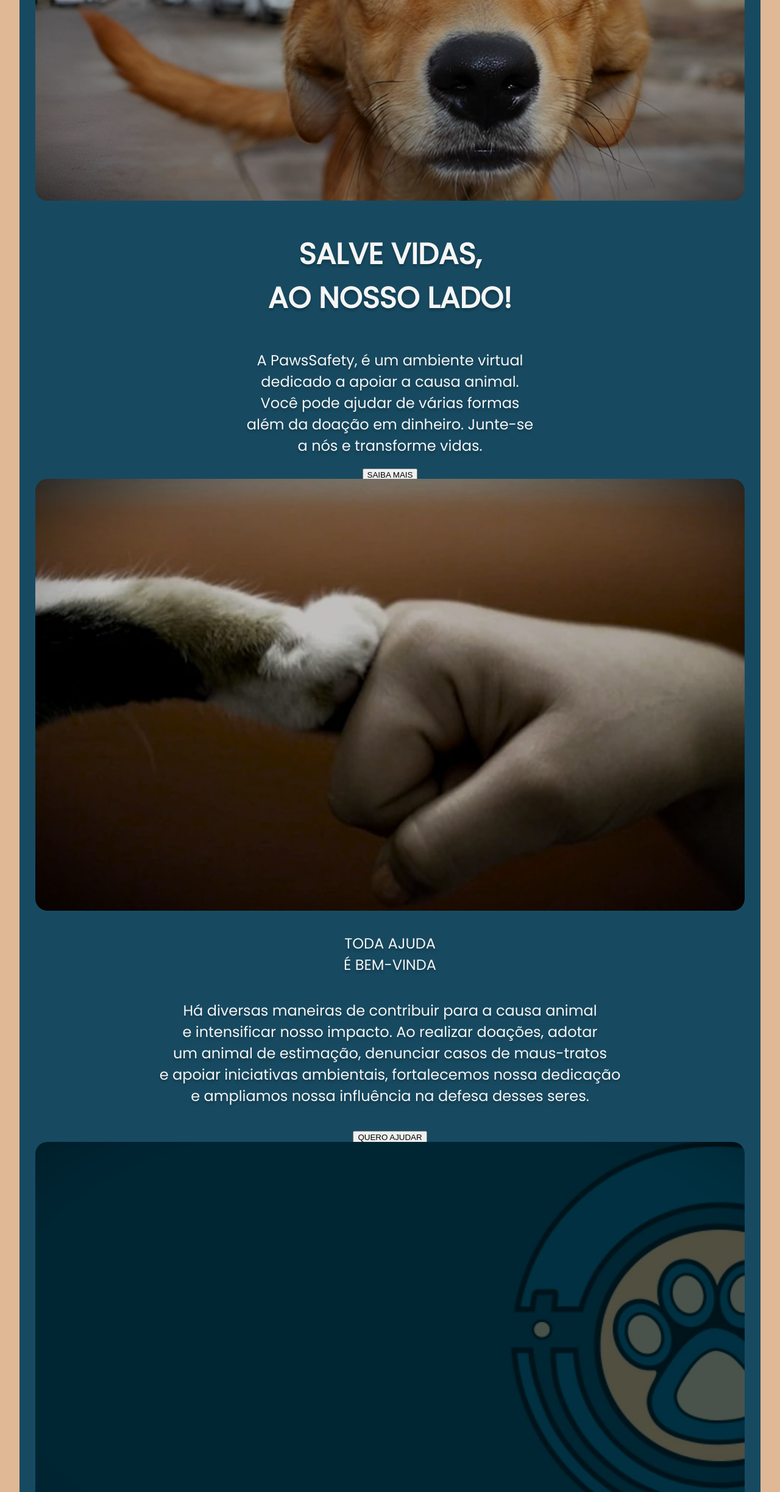
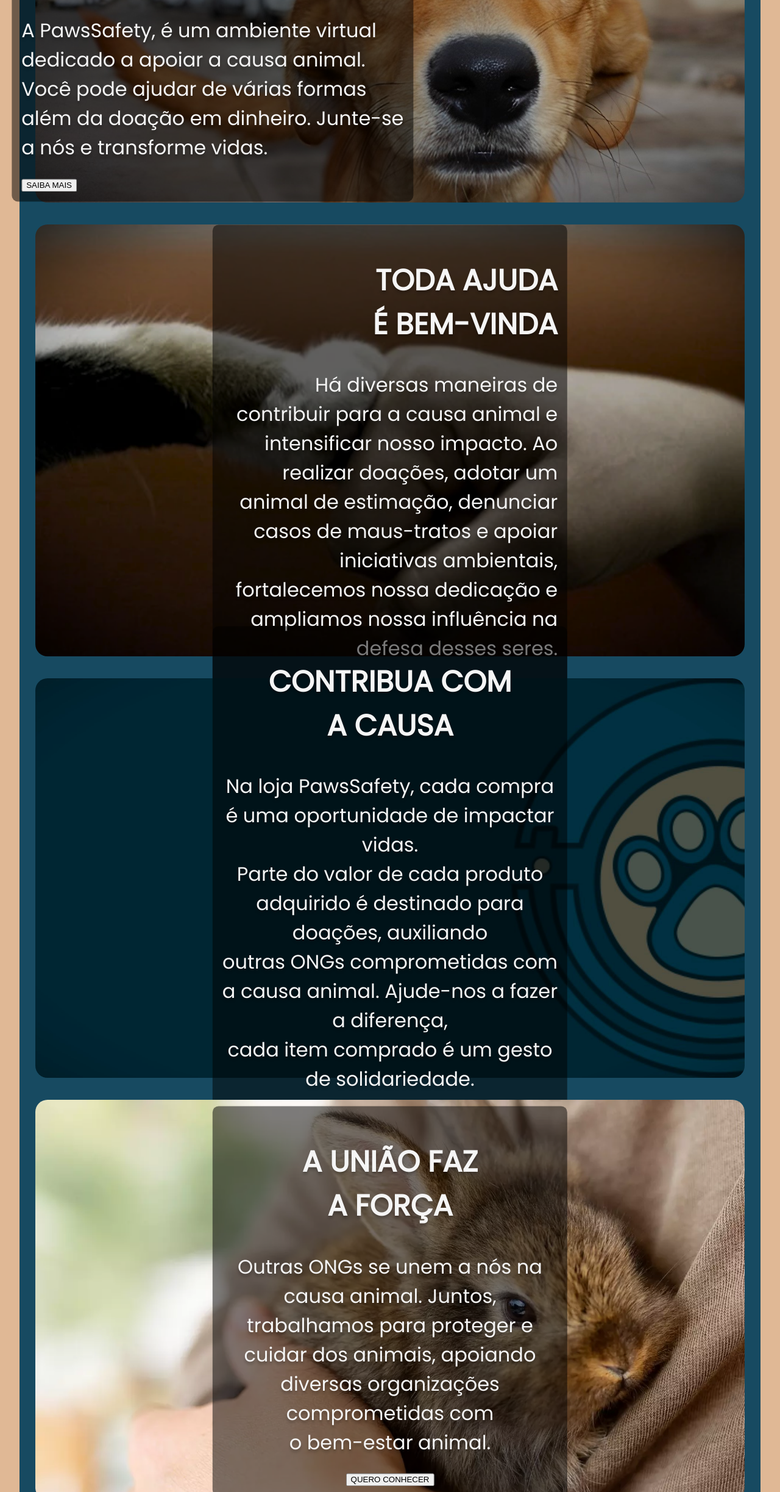
Before and after one commit to henriqueflorentino/paws_safety2, a plain HTML site: page site/home.html in a window 1280 px wide. Shown: the part 354-2800 px from the top of the page at 61% size. Drawn offline with Linux system fonts and the light colour scheme.

Commit message:
Versão 1.0 home/login

```diff
--- a/site/home.html
+++ b/site/home.html
@@ -1,9 +1,8 @@
-
 <!DOCTYPE html>
 <html lang="pt-BR">
     <head>
         <meta charset="UTF-8">
-        <meta name="viewpoint" content="width=device=width, inicial-scale-1,0">
+        <meta name="viewpoint" content="width=device-width, inicial-scale-1,0">
         <title>PawsSafety</title>
         <link rel="stylesheet" href="/site/style.css">
         <link rel="shortcut icon" href="/img/logo_final_colorido.svg" type="image/x-icon">
@@ -12,7 +11,6 @@
         <link href="https://fonts.googleapis.com/css2?family=Poppins&display=swap" rel="stylesheet">
     </head>
 
-        <!-- Aqui está o corpo da página -->
     <body>
         <!-- Aqui está a barra de navegação da página -->
         <section class="menu">
@@ -23,34 +21,42 @@
             <a href="ongs.html" class="corrige">ONGs</a>
             <a href="loja.html" class="corrige">Loja</a>
             <a href="contato.html" class="corrige">Contato</a>
+            <a href="/login/login.html">
                 <img src="/img/user.svg" class="icone-user">
+            </a>
+
         </section>
 
         <!-- Aqui está o corpo do site -->
         <section class="corpoh">
-            <section>
+            <div class="section-wrapper">
                 <img src="/img/caramelo.jpg" class="saiba1">
+                <div class="text-container1">
                     <h1>SALVE VIDAS,<br>AO NOSSO LADO!</h1>
                     <h2>A PawsSafety, é um ambiente virtual <br>dedicado a apoiar a causa animal.<br>Você pode ajudar de várias formas<br>além da doação em dinheiro. Junte-se<br> a nós e transforme vidas.</h2>
                     <a href="sobre.html">
                         <button class="saibamais">SAIBA MAIS</button>
                     </a>
-            </section>
-            <section>
+                </div>
+            </div>
+            <div class="section-wrapper">
                 <img src="/img/patasuniao.png" class="saiba2">
-                <h4>TODA AJUDA<br>É BEM-VINDA</h4>
-                <h5>Há diversas maneiras de contribuir para a causa animal<br>
-                    e intensificar nosso impacto. Ao realizar doações, adotar<br>
-                    um animal de estimação, denunciar casos de maus-tratos<br>
-                    e apoiar iniciativas ambientais, fortalecemos nossa dedicação<br>
+                <div class="text-container2">
+                    <h1>TODA AJUDA<br>É BEM-VINDA</h1>
+                    <h2>Há diversas maneiras de contribuir para a causa animal
+                        e intensificar nosso impacto. Ao realizar doações, adotar
+                        um animal de estimação, denunciar casos de maus-tratos
+                        e apoiar iniciativas ambientais, fortalecemos nossa dedicação
                         e ampliamos nossa influência na defesa desses seres.
-                </h5>
+                    </h2>
                     <a href="adocao.html">
                         <button class="queroajudar">QUERO AJUDAR</button>
                     </a>
-            </section>
-            <section>
+                </div>
+            </div>
+            <div class="section-wrapper">
                 <img src="/img/fundohome.jpg" class="saiba2">
+                <div class="text-container3">
                     <h1>CONTRIBUA COM<br>A CAUSA</h1>
                     <h2>Na loja PawsSafety, cada compra é uma oportunidade de impactar vidas.<br>
                         Parte do valor de cada produto adquirido é destinado para doações, auxiliando<br>
@@ -59,21 +65,25 @@
                     <a href="loja.html">
                         <button class="querocomprar">QUERO COMPRAR</button>
                     </a>
-            </section>
-            <section>
-                <img src="/img/uniao.jpg" class="saiba2">
-                <h6>A UNIÃO FAZ<br>A FORÇA</h6>
-                <h5>Outras ONGs se unem a nós na causa animal. Juntos,<br>
+                </div>
+            </div>
+            <div class="section-wrapper">
+                <img src="/img/coelho.png" class="saiba2">
+                <div class="text-container4">
+                    <h1>A UNIÃO FAZ<br>A FORÇA</h1>
+                    <h2>Outras ONGs se unem a nós na causa animal. Juntos,<br>
                         trabalhamos para proteger e cuidar dos animais, apoiando<br>
                         diversas organizações comprometidas com<br>
                         o bem-estar animal.<br>
-                </h5>
+                    </h2>
                     <a href="ongs.html">
-                    <button class="queroconhecer">QUERO CONHEÇER</button>
+                        <button class="queroconhecer">QUERO CONHECER</button>
                     </a>
-            </section>
-            <section>
-                <img src="/img/contatosapo.jpg" class="saiba3">
+                </div>
+            </div>
+            <div class="section-wrapper">
+                <img src="/img/hamster.jpg" class="saiba3">
+                <div class="text-container5">
                     <h1>QUEREMOS<br>CONHECER VOCÊ!</h1>
                     <h2>Conecte-se conosco pelo LinkedIn<br>
                         para descobrir mais sobre nossa equipe<br>
@@ -83,14 +93,13 @@
                     <a href="contato.html">
                         <button class="entrecontato">ENTRE EM CONTATO</button>
                     </a>
-            </section>
+                </div>
+            </div>
         </section>
 
         <section class="rodape">
             <!-- Aqui está o rodapé -->
-
             <p>© Todos os direitos reservados a PawsSafety</p>
-
         </section>
 
         <!-- Adicione o script JavaScript no final do corpo HTML -->
--- a/site/style.css
+++ b/site/style.css
@@ -58,7 +58,7 @@
     font-weight: 400;
 }
 
-/*DESING HOME*/
+/*DESIGN HOME*/
 .corpo, .corpoh, .corpocont, .corposobre {
     background-color: var(--cor-menu);
     width: 95% ;
@@ -68,6 +68,99 @@
     border-radius: 20px;
     text-align: center;
     min-height: 100vh;
+}
+
+.section-wrapper {
+    position: relative;
+    margin-bottom: 2rem; /* Adiciona espaço entre as imagens */
+}
+
+
+
+
+/* CONTANEIRS DE TEXTO */
+.text-container1 {
+    position: absolute;
+    top: 50%;
+    left: 25%;
+    transform: translate(-50%, -50%);
+    color: var(--cor-textomenu);
+    text-shadow: 0px 4px 4px rgba(0, 0, 0, 0.25);
+    text-align: left;
+    background: rgba(0, 0, 0, 0.5);
+    padding: 1rem;
+    border-radius: 10px;
+
+}
+.text-container2 {
+    position: absolute;
+    top: 55%;
+    left: 50%;
+    transform: translate(-50%, -50%);
+    color: var(--cor-textomenu);
+    text-shadow: 0px 4px 4px rgba(0, 0, 0, 0.25);
+    text-align: right;
+    background: rgba(0, 0, 0, 0.5);
+    padding: 1rem;
+    border-radius: 10px;
+
+}
+.text-container3 {
+    position: absolute;
+    top: 50%;
+    left: 50%;
+    transform: translate(-50%, -50%);
+    color: var(--cor-textomenu);
+    text-shadow: 0px 4px 4px rgba(0, 0, 0, 0.25);
+    text-align: center;
+    background: rgba(0, 0, 0, 0.5);
+    padding: 1rem;
+    border-radius: 10px;
+
+}
+.text-container4 {
+    position: absolute;
+    top: 50%;
+    left: 50%;
+    transform: translate(-50%, -50%);
+    color: var(--cor-textomenu);
+    text-shadow: 0px 4px 4px rgba(0, 0, 0, 0.25);
+    text-align: center;
+    background: rgba(0, 0, 0, 0.5);
+    padding: 1rem;
+    border-radius: 10px;
+
+}
+.text-container5 {
+    position: absolute;
+    top: 50%;
+    left: 50%;
+    transform: translate(-50%, -50%);
+    color: var(--cor-textomenu);
+    text-shadow: 0px 4px 4px rgba(0, 0, 0, 0.25);
+    text-align: center;
+    background: rgba(0, 0, 0, 0.5);
+    padding: 1rem;
+    border-radius: 10px;
+
+}
+
+
+
+
+
+
+
+
+
+
+
+
+
+.saiba1, .saiba2, .saiba3, .saiba4 {
+    width: 100%;
+    box-sizing: border-box;
+    border-radius: 20px;
 }
 
 /* Responsividade */
@@ -82,7 +175,7 @@
         padding: 1rem;
     }
 
-    h1, h2, h4, h5, h6, h7, h8, h9, h10, p3, p4, p5, p6, p7 {
+    h1, h2 {
         position: static;
         margin: 1rem 0;
         text-align: center;
@@ -112,31 +205,30 @@
         margin: 1rem auto;
         font-size: 1rem;
     }
+
+    .text-container {
+        padding: 0.5rem;
+    }
+
+    .text-container h1, .text-container h2, .text-container h4, .text-container h5, .text-container h6 {
+        font-size: 1rem;
+    }
 }
 
 /* Corpo do home */
-.saiba1, .saiba2, .saiba3, .saiba4 {
-    width: 100%;
-    box-sizing: border-box;
-    border-radius: 20px;
-    margin-top: -0.3%;
-}
-
 h1 {
     color: var(--cor-textomenu);
     text-shadow: 0px 4px 4px rgba(0, 0, 0, 0.25);
     font-family: 'Poppins', sans-serif;
-    text-align: center;
     font-weight: bolder;
     font-size: 3rem;
 }
 
-h2, h3, h4, h5, h6, h7, h8, h9, h10 {
+h2{
     color: var(--cor-textomenu);
     text-shadow: 0px 4px 4px rgba(0, 0, 0, 0.25);
     font-family: 'Poppins', sans-serif;
-    text-align: center;
-    font-size: 1.5rem;
+    font-size: 2rem;
     font-weight: 400;
 }
 
@@ -146,7 +238,7 @@
         font-size: 2.5rem;
     }
 
-    h2, h3, h4, h5, h6, h7, h8, h9, h10 {
+    h2 {
         font-size: 1.25rem;
     }
 
```
Also changed, not shown: img/coelho.png (added), img/contatosapo.jpg (deleted), img/hamster.jpg (added), img/uniao.jpg (deleted). Lines whose indentation alone changed are shown as unchanged.
